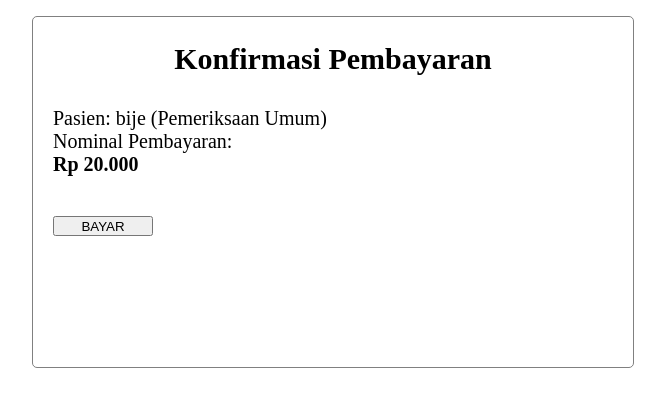
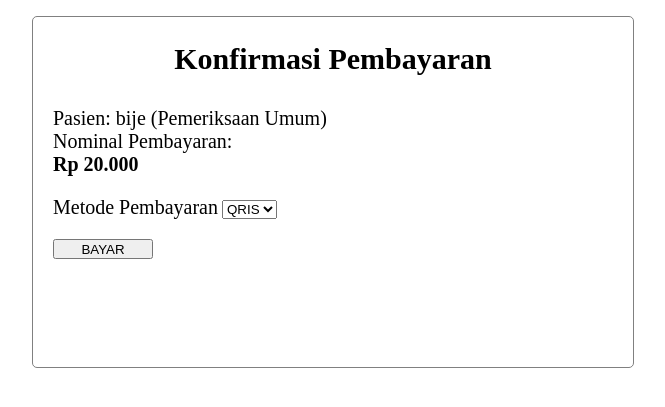
Before and after one commit to bijeanggoroseto/Reservasi-Pemeriksaan-Kesehatan-Online-Berbasis-Web-Projek-Pemweb-IF-H, a PHP site: page /pembayaran.php?id=16 in a window 1280 px wide. Shown: the part 134-541 px from the top of the page, without its empty margins (307-972 px from the left). Run offline with PHP 8.4, Linux system fonts and the light colour scheme; a user stored in the database is signed in; data comes from the database, SQL or seed files in the repository.

Commit message:
insert pembayaran ke db, set title to dummy data

```diff
--- a/dataPribadi.php
+++ b/dataPribadi.php
@@ -14,7 +14,7 @@ else{echo("error");}
 <head>
     <meta charset="UTF-8">
     <meta name="viewport" content="width=device-width, initial-scale=1.0">
-    <title>Isi Data Pribadi</title>
+    <title>Dummy Data</title>
     <link rel="stylesheet" href="style.css">
     <style>
         #kotakInput {
--- a/login.php
+++ b/login.php
@@ -28,7 +28,7 @@ if (isset($_POST["login"])) {
 <head>
     <meta charset="UTF-8">
     <meta name="viewport" content="width=device-width, initial-scale=1.0">
-    <title>Login</title>
+    <title>Dummy Data</title>
     <link rel="stylesheet" href="style.css">
 </head>
 
--- a/lokasi.php
+++ b/lokasi.php
@@ -31,7 +31,7 @@
 <head>
     <meta charset="UTF-8">
     <meta name="viewport" content="width=device-width, initial-scale=1.0">
-    <title>Document</title>
+    <title>Dummy Data</title>
     <link rel="stylesheet" href="style.css">
     <style>
         #gambarLokasi {
--- a/pembayaran.php
+++ b/pembayaran.php
@@ -9,16 +9,6 @@
 
     $penggunaId = $_SESSION["pengguna_id"];
     $reservasiId = $_GET["id"];
-
-    if(isset($_POST["bayar"])){
-        $queryBayar = mysqli_query($connect,"UPDATE reservasi SET status_pembayaran = 1
-        WHERE id = '$reservasiId' AND pengguna_id = '$penggunaId'") or die(mysqli_error($connect));
-
-        if($queryBayar){
-            header("location: reservasi.php");
-            die();
-        }
-    }
 
     $queryDetail = mysqli_query($connect,
     "SELECT reservasi.nama AS nama_pasien,
@@ -34,6 +24,23 @@
         header("location: reservasi.php");
         die();
     }
+
+    if(isset($_POST["bayar"])){
+        $jumlah = $detail["harga"];
+        $metode = $_POST["metode"];
+
+        $queryInsertBayar = mysqli_query($connect, "INSERT INTO pembayaran (reservasi_id, jumlah, metode, dibayar_pada)
+        VALUES ('$reservasiId', '$jumlah', '$metode', NOW()) ") or die(mysqli_error($connect));
+
+        $queryBayar = mysqli_query($connect,"UPDATE reservasi SET status_pembayaran = 1
+        WHERE id = '$reservasiId' AND pengguna_id = '$penggunaId'") or die(mysqli_error($connect));
+
+        if($queryInsertBayar && $queryBayar){
+            header("location: reservasi.php");
+            die();
+        }
+    }
+
 ?>
 
 <!DOCTYPE html>
@@ -41,7 +48,7 @@
 <head>
     <meta charset="UTF-8">
     <meta name="viewport" content="width=device-width, initial-scale=1.0">
-    <title>Document</title>
+    <title>Dummy Data</title>
     <link rel="stylesheet" href="style.css">
     <style>
         #kotakInput {
@@ -90,6 +97,11 @@
             </p>
         </div>
         <form method="POST">
+            <label for="metode">Metode Pembayaran</label>
+            <select name="metode" id="metode" required>
+                <option value="qris">QRIS</option>
+                <option value="tunai">Tunai</option>
+            </select><br>
             <input type="submit" name="bayar" value="BAYAR">
         </form>
     </div>
--- a/profil.php
+++ b/profil.php
@@ -44,7 +44,7 @@ if (isset($_POST["simpanProfil"])) {
 <head>
     <meta charset="UTF-8">
     <meta name="viewport" content="width=device-width, initial-scale=1.0">
-    <title>Profil</title>
+    <title>Dummy Data</title>
     <link rel="stylesheet" href="style.css">
 </head>
 
--- a/register.php
+++ b/register.php
@@ -30,7 +30,7 @@ if (isset($_POST["register"])) {
 <head>
     <meta charset="UTF-8">
     <meta name="viewport" content="width=device-width, initial-scale=1.0">
-    <title>Register</title>
+    <title>Dummy Data</title>
     <link rel="stylesheet" href="style.css">
 </head>
 
--- a/reservasi.php
+++ b/reservasi.php
@@ -36,7 +36,7 @@ $queryReservasi = mysqli_query($connect, "SELECT
 <head>
     <meta charset="UTF-8">
     <meta name="viewport" content="width=device-width, initial-scale=1.0">
-    <title>Reservasi</title>
+    <title>Dummy Data</title>
     <link rel="stylesheet" href="style.css">
 </head>
 
```
